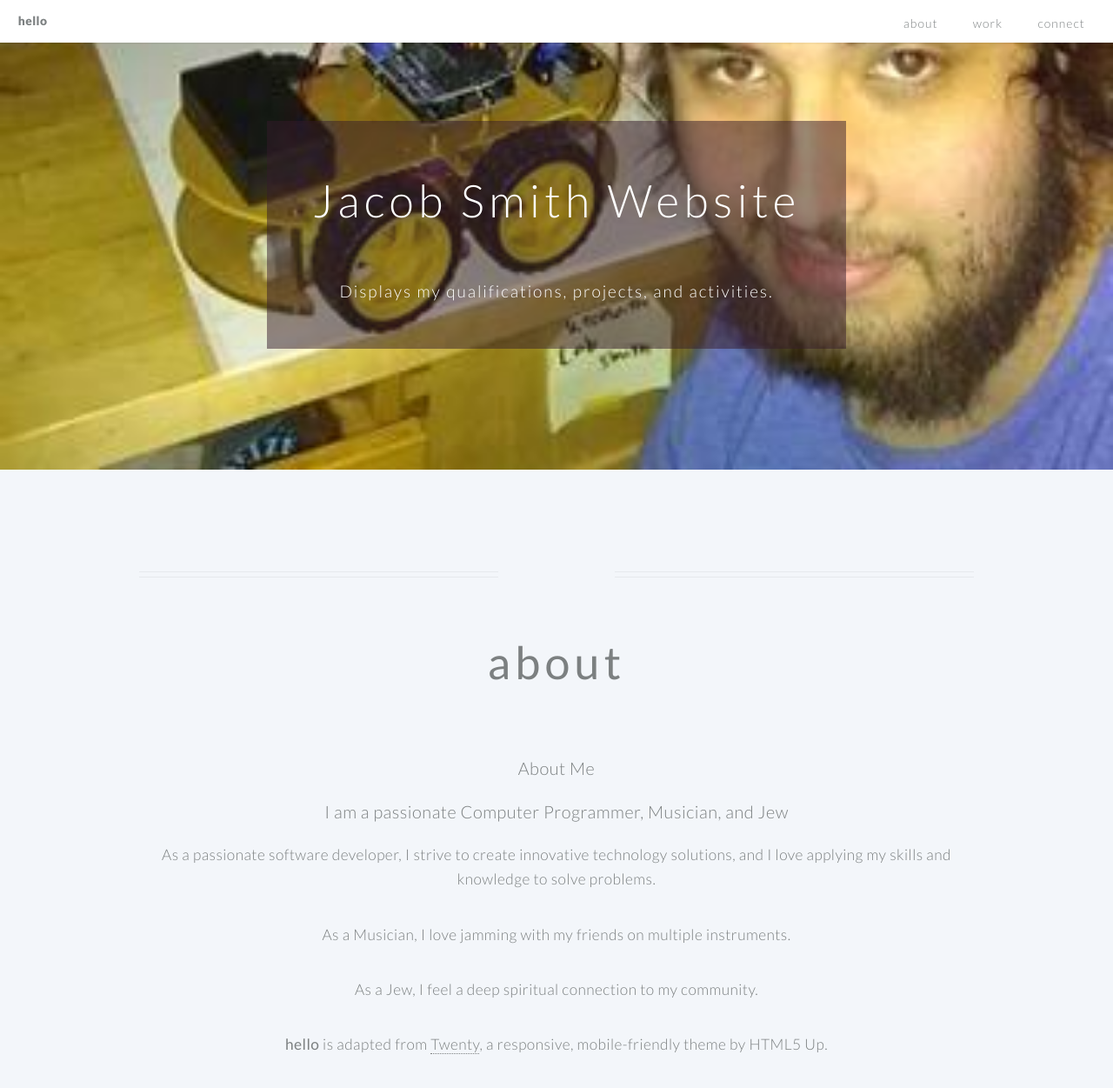
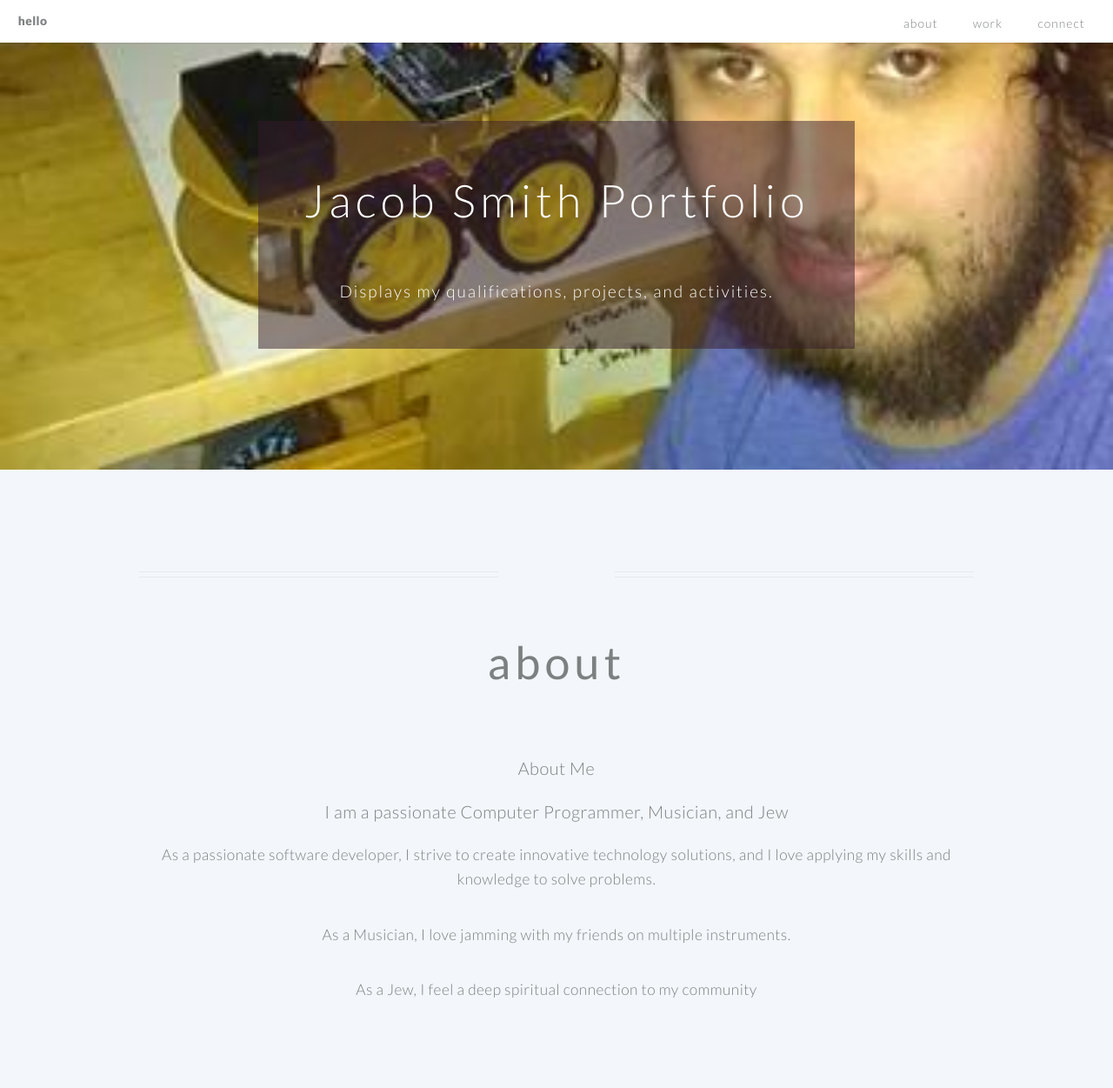
Before and after one commit to jsmith2021Brandeis/jsmith2021Brandeis.github.io, a Jekyll site: the page built from index.md, in a window 1280 px wide and 1400 px high. Shown: the top 1251 px of the window at 87% size. Built offline with Jekyll 4.4.1, drawn with Linux system fonts in a browser that asks for light colours; part of the change alters nothing that is shown; some of the changed text lies outside the part shown.

Commit message:
removing extra code

```diff
--- a/index.md
+++ b/index.md
@@ -1,39 +1,17 @@
 ---
 layout: hello-default
 
-# using Markdown language, you can customize the following variables!
-
-# these variables are required -------------------------------
-banner_title: Jacob Smith Website
+banner_title: Jacob Smith Portfolio
 banner_subtitle: Displays my qualifications, projects, and activities.
 background_image: /images/background.jpeg
-
-# all of the following variables are optional -----------------
-page_url: /hello # only include this variable if you aren't building the page to your primary domain
-
-# favicon
-favicon: /assets/ico/favicon.ico
-
-# social media
-
 github_username:  jsmith2021Brandeis # your github username
 
-# By declaring these variables, you can include a button that links to an external website or to media.
+favicon: /assets/ico/favicon.ico
+portfolio: work # the heading for your portfolio and title of your YAML file
 
-# optional portfolio section ------------------------------------------
-
-# By declaring these variables, you can include a portfolio showcasing your work and organize your portfolio's items into a custom layout, all without adding any CSS. In addition, you must 1) create an HTML file in the_includes folder for each project with the text you'd like to display, and 2) create a YAML file in the _data folder describing the order in which each project should be shown and categorized. See `/includes/example.html` and `/_data/work.yml` for examples.
-
-portfolio: work # the heading for your portfolio and title of your YAML file
-#portfolio_description: you can include a portfolio showcasing your work and organize your portfolio's items into a custom layout, all without adding any CSS. # a description to be desplayed below the heading and above the content
-
-# optional CTA section --------------------------------------------------
-
-# By declaring these variables, you can include a CTA section.
-cta: connect # the heading for your CTA section
-cta_description: questions, comments, or concerns? please don't hesitate to reach out. # a description to be desplayed below the heading and above the content
-cta_button: mailto:jsmith2021@brandeis.edu # a link to an external website or to media
-cta_button_label: contact # the label on the button
+# contact section
+cta: connect
+cta_description: Please don't hesitate to reach out to me at jsmith2021[at]brandeis.edu
 
 ---
 [//]: # "write a bit about yourself here"
@@ -45,7 +23,4 @@ As a passionate software developer, I strive to create innovative technology sol
 
 As a Musician, I love jamming with my friends on multiple instruments.
 
-As a Jew, I feel a deep spiritual connection to my community.
-
-
-**hello** is adapted from [Twenty](https://html5up.net/twenty), a responsive, mobile-friendly theme by HTML5 Up.
+As a Jew, I feel a deep spiritual connection to my community
```
